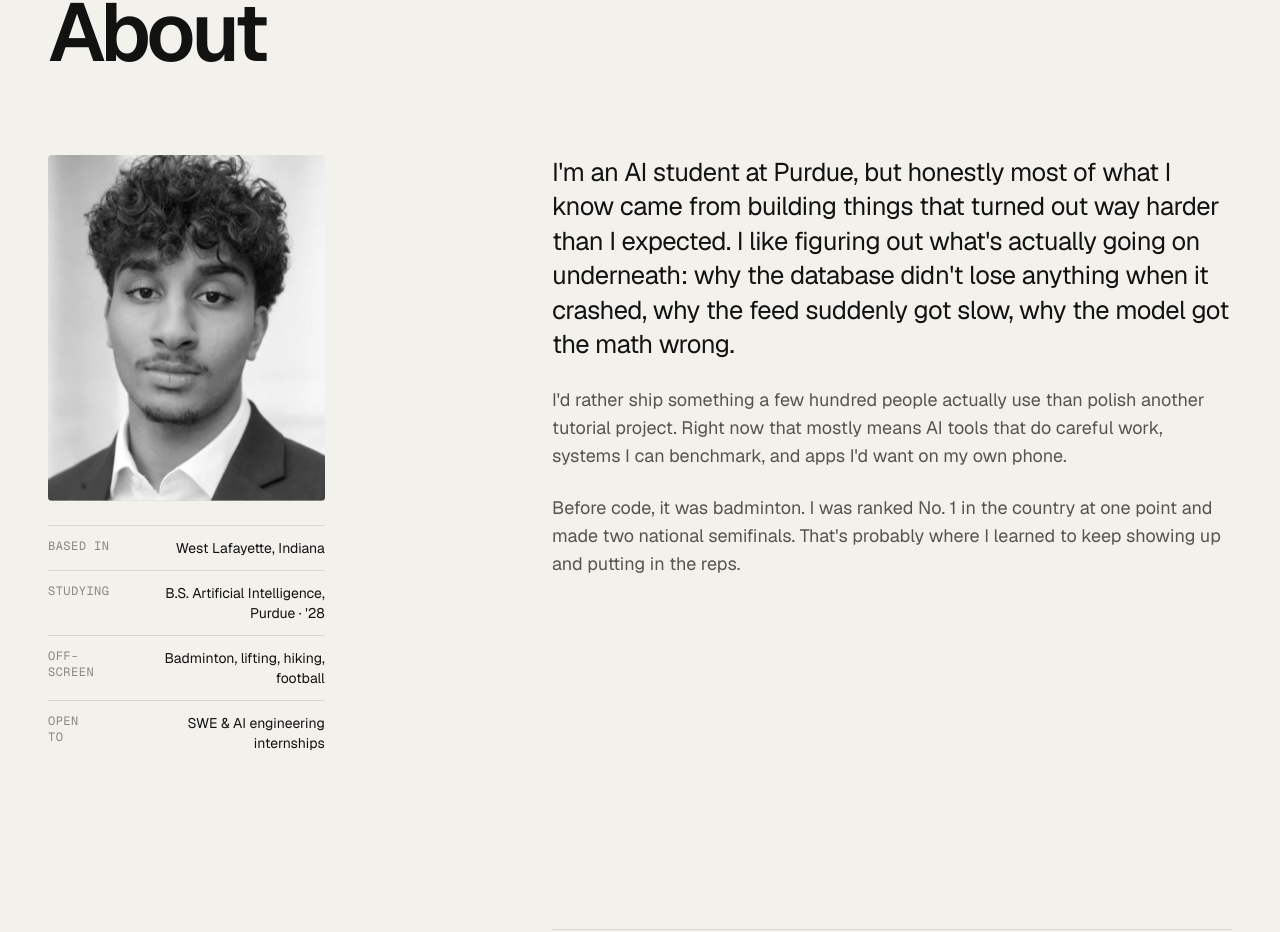
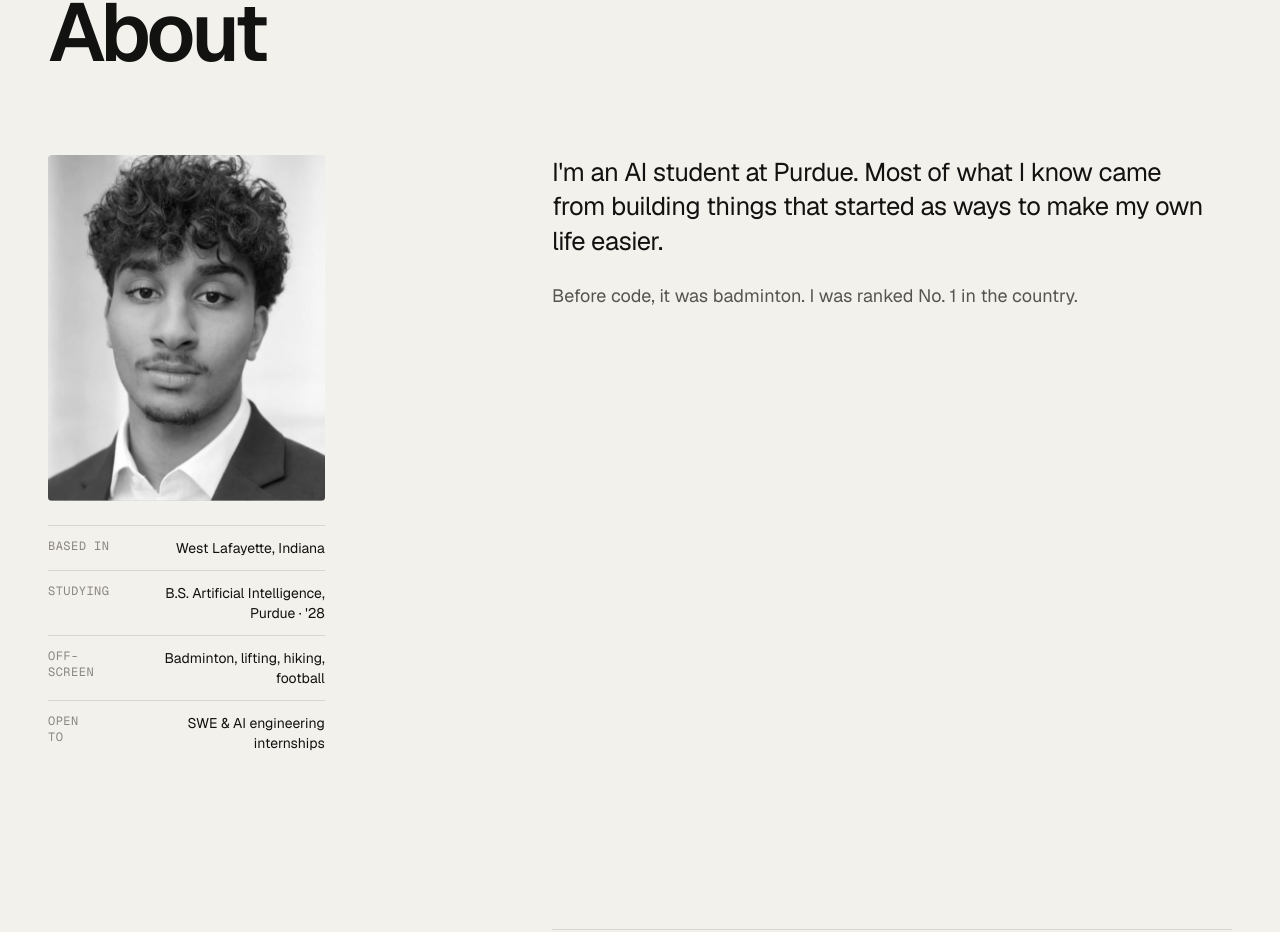
Before and after one commit to SrijanChallapalli/srijanchallapalli.github.io, a Next.js app: page / in a window 1280 px wide. Shown: the part 5063-5995 px from the top of the page. Built offline with nearby package versions, Linux system fonts and the light colour scheme; no server answers.

Commit message:
About: shorter, punchier copy

```diff
--- a/data/site.ts
+++ b/data/site.ts
@@ -30,9 +30,8 @@ export const nav = [
 
 export const about = {
   paragraphs: [
-    "I'm an AI student at Purdue, but honestly most of what I know came from building things that turned out way harder than I expected. I like figuring out what's actually going on underneath: why the database didn't lose anything when it crashed, why the feed suddenly got slow, why the model got the math wrong.",
-    "I'd rather ship something a few hundred people actually use than polish another tutorial project. Right now that mostly means AI tools that do careful work, systems I can benchmark, and apps I'd want on my own phone.",
-    "Before code, it was badminton. I was ranked No. 1 in the country at one point and made two national semifinals. That's probably where I learned to keep showing up and putting in the reps.",
+    "I'm an AI student at Purdue. Most of what I know came from building things that started as ways to make my own life easier.",
+    "Before code, it was badminton. I was ranked No. 1 in the country.",
   ],
   facts: [
     ["Based in", "West Lafayette, Indiana"],
```
